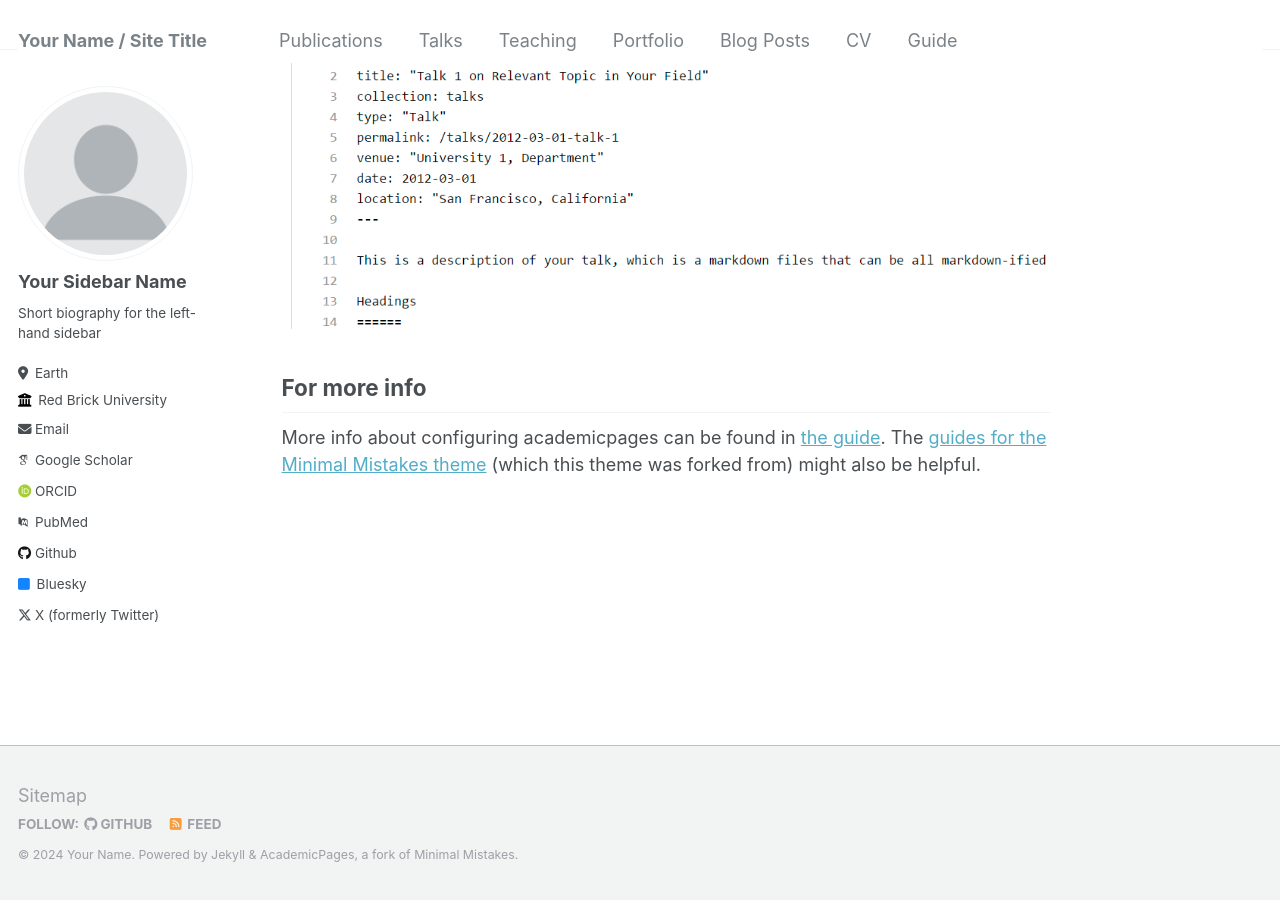
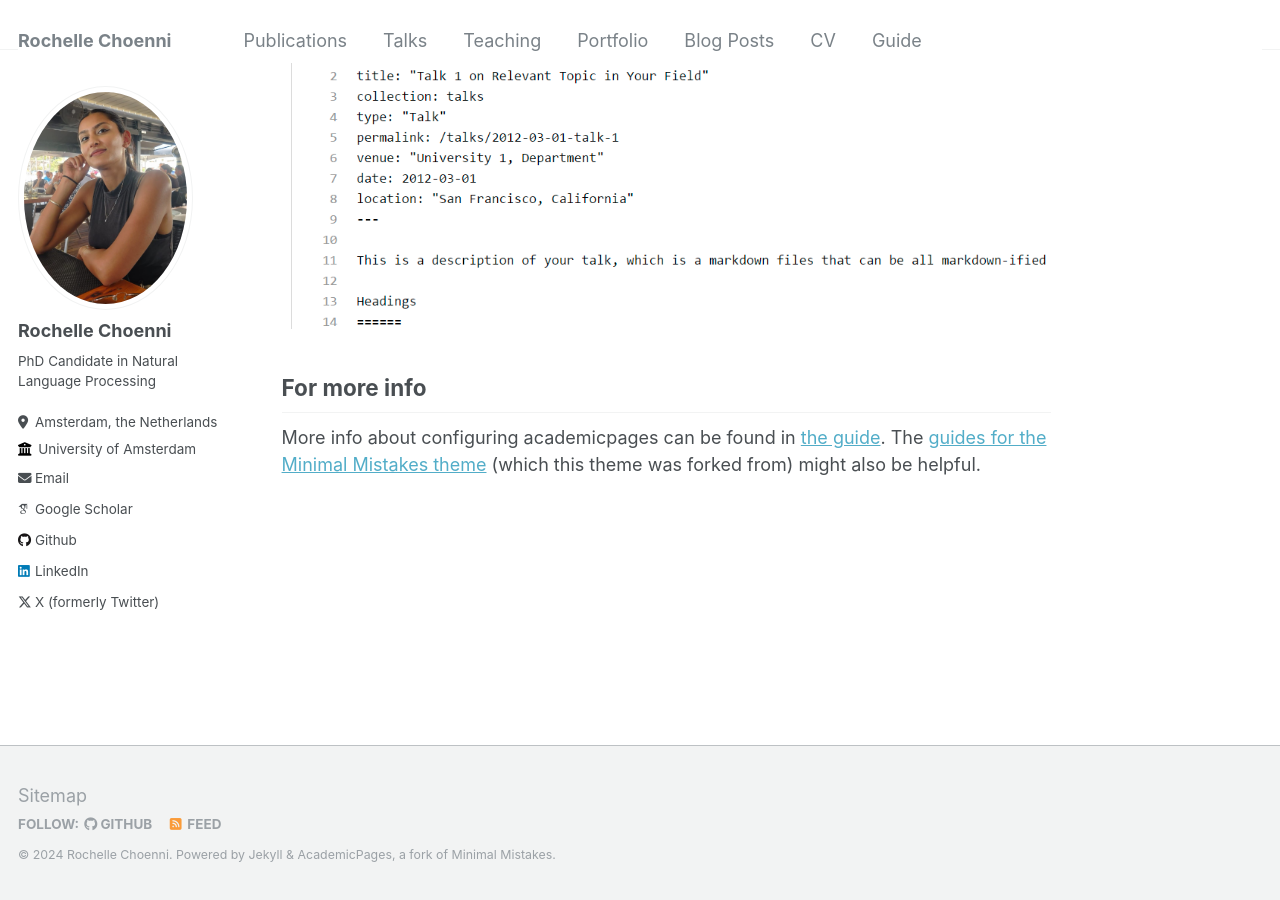
Before and after one commit to RochelleChoenni/RochelleChoenni.github.io, a Jekyll site: the page built from _pages/about.md, in a window 1280 px wide and 900 px high, scrolled down 2640 px. Built offline with Jekyll 4.4.1, drawn with Linux system fonts in a browser that asks for light colours; some web fonts are replaced.

Commit message:
Update _config.yml

```diff
--- a/_config.yml
+++ b/_config.yml
@@ -8,46 +8,46 @@
 
 # Basic Site Settings
 locale                   : "en-US"
-title                    : "Your Name / Site Title"
+title                    : "Rochelle Choenni"
 title_separator          : "-"
-name                     : &name "Your Name"
-description              : &description "personal description"
-url                      : https://academicpages.github.io # the base hostname & protocol for your site e.g. "https://mmistakes.github.io"
+name                     : &name "Rochelle Choenni"
+description              : &description "Rochelle Choenni"
+url                      : https://RochelleChoenni.github.io # the base hostname & protocol for your site e.g. "https://mmistakes.github.io"
 baseurl                  : "" # the subpath of your site, e.g. "/blog"
-repository               : "academicpages/academicpages.github.io"
+repository               : "RochelleChoenni/RochelleChoenni.github.io"
 
 # Site Author - The following control what appear as part of the author content on the side bar.
 #               If a field is blank the icon and link will not appear, otherwise it will be shown.
 #               Additional customization can be done by editing /_includes/author-profile.html
 author:
   # Biographic information
-  avatar           : "profile.png"
-  name             : "Your Sidebar Name"
+  avatar           : "self.jpg"
+  name             : "Rochelle Choenni"
   pronouns         : # example: "she/her"
-  bio              : "Short biography for the left-hand sidebar"
-  location         : "Earth"
-  employer         : "Red Brick University"
+  bio              : "PhD Candidate in Natural Language Processing"
+  location         : "Amsterdam, the Netherlands"
+  employer         : "University of Amsterdam"
   uri              : # URL
-  email            : "none@example.org"
+  email            : "rmvk97@gmail.com"
 
   # Academic websites
   arxiv            : # URL - Update with the correct link to your profile
-  googlescholar    : "https://scholar.google.com/citations?user=PS_CX0AAAAAJ"
+  googlescholar    : "https://scholar.google.nl/citations?user=-_WbyoMAAAAJ&hl=nl&oi=ao"
   impactstory      : # URL
-  orcid            : "http://orcid.org/yourorcidurl"
-  pubmed           : "https://www.ncbi.nlm.nih.gov/pubmed/?term=john+snow"
+  orcid            : #"http://orcid.org/yourorcidurl"
+  pubmed           : #"https://www.ncbi.nlm.nih.gov/pubmed/?term=john+snow"
   researchgate     : # URL
 
   # Repositories and software development
   bitbucket        : # Username - Update with your username on the site
   codepen          : # Username
   dribbble         : # Username
-  github           : "academicpages"
+  github           : "RochelleChoenni"
   kaggle           : # Username
   stackoverflow    : # User number or user number and name (i.e., use "1" or "1/jeff-atwood")
 
   # Social media
-  bluesky          : "bsky.app" # Replace this with you Bluesky username
+  bluesky          : #"bsky.app" # Replace this with you Bluesky username
   facebook         : # Username
   flickr           : # Username
   foursquare       : # Username
@@ -56,7 +56,7 @@ author:
   keybase          : # Username
   instagram        : # Username
   lastfm           : # Username
-  linkedin         : # Username
+  linkedin         : "rochelle-choenni"
   mastodon         : # URL
   medium           : # URL
   pinterest        : # Username
@@ -64,7 +64,7 @@ author:
   steam            : # Username
   telegram         : # URL
   tumblr           : # Username
-  twitter          : "UniofOxford"  # Replace this with your X / Twitter handle
+  twitter          : "ChoenniRochelle"  # Replace this with your X / Twitter handle
   vine             : # Username
   weibo            : # Username
   wikipedia        : # Username
```
